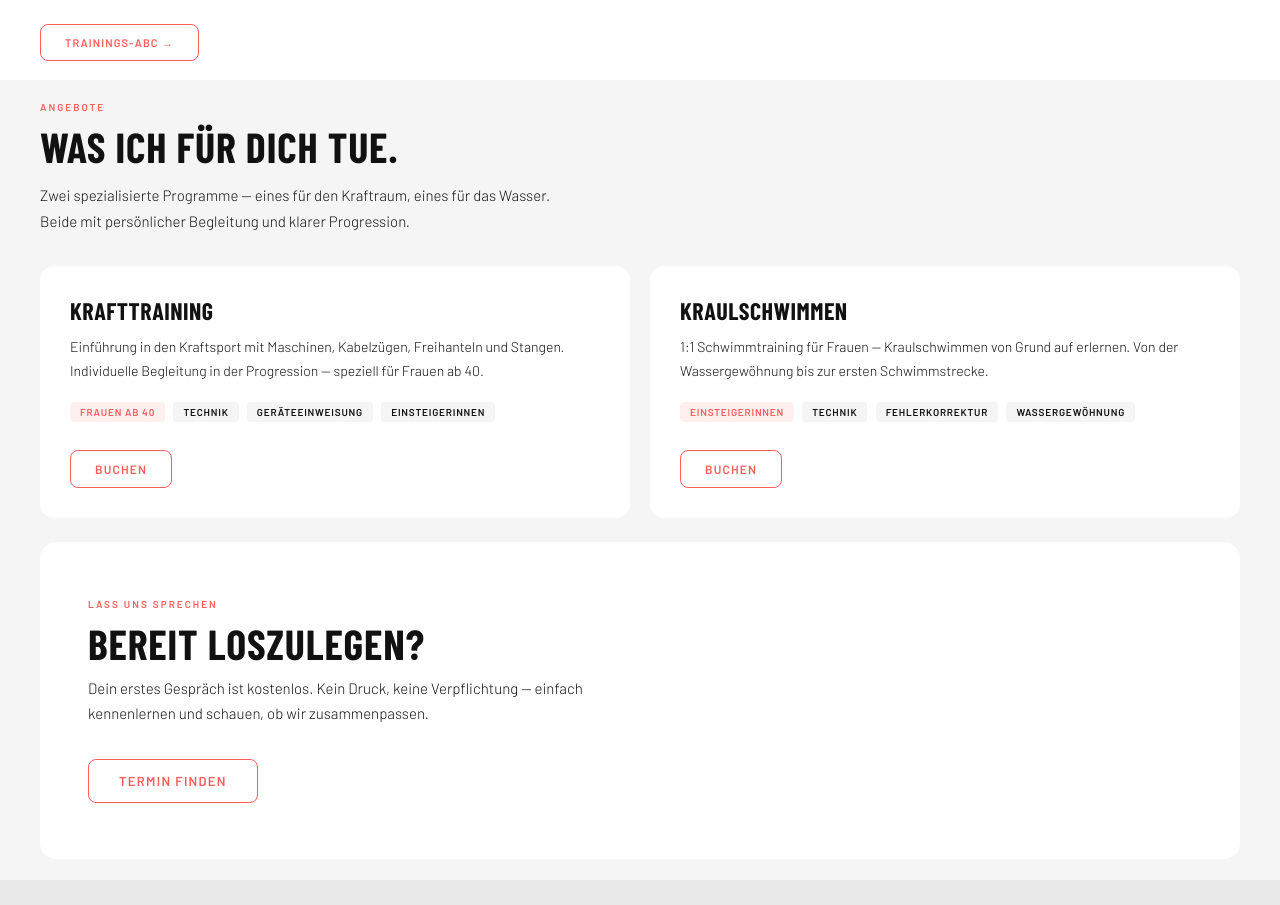
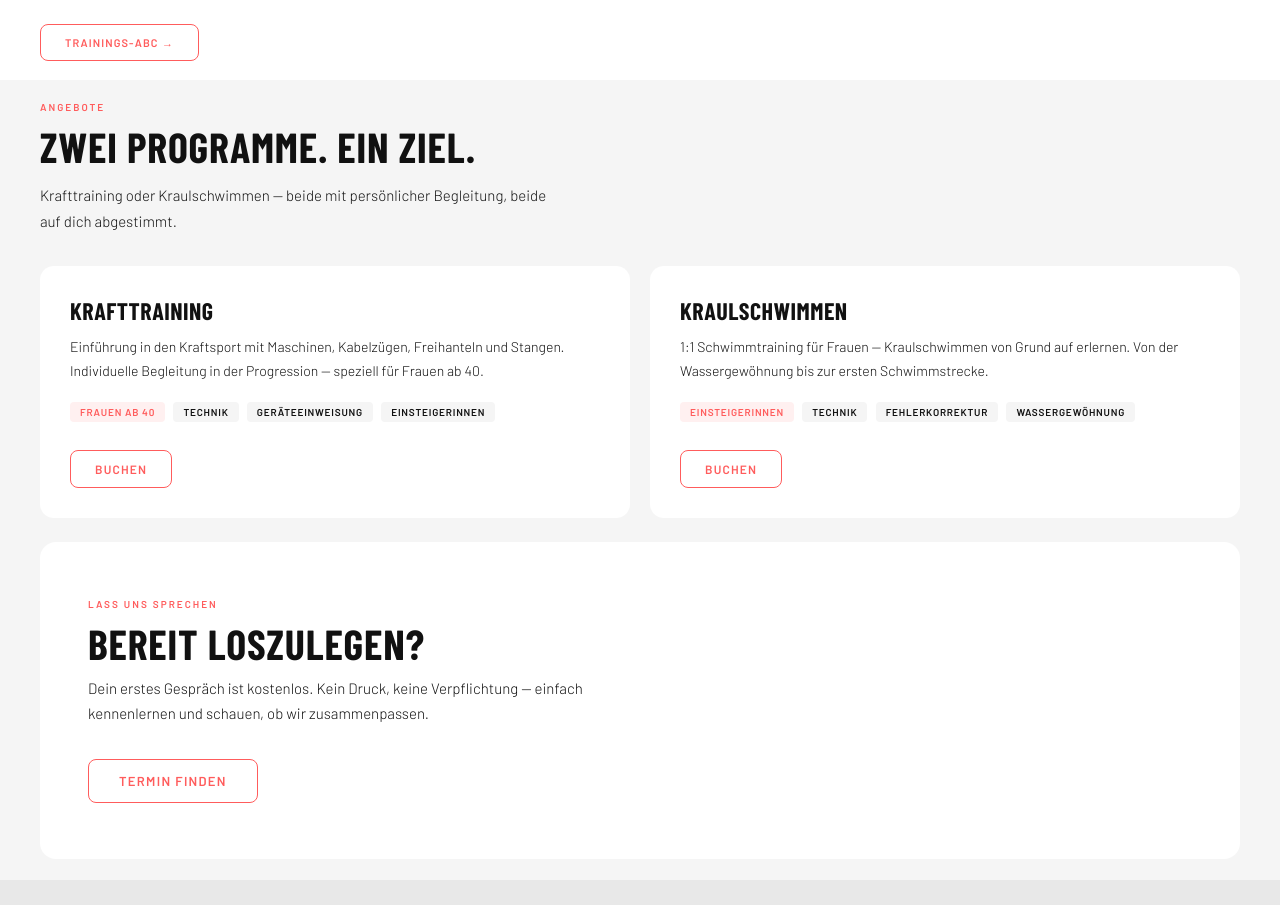
Before and after one commit to studio-juis/training, a plain HTML site: page startseite.html in a window 1280 px wide. Shown: the part 1520-2425 px from the top of the page. Drawn offline with nearby package versions, Linux system fonts and the light colour scheme; a web font is replaced by a local one.

Commit message:
Update startseite.html

```diff
--- a/startseite.html
+++ b/startseite.html
@@ -561,8 +561,8 @@ footer { background: var(--gray-light); padding: 28px 40px; display: flex; justi
 <div class="seg-inner">
 <div style="padding: 0;">
   <div class="section-label">Angebote</div>
-  <div class="section-title">Was ich für dich tue.</div>
-  <div class="section-body">Zwei spezialisierte Programme — eines für den Kraftraum, eines für das Wasser. Beide mit persönlicher Begleitung und klarer Progression.</div>
+  <div class="section-title">Zwei Programme. Ein Ziel.</div>
+  <div class="section-body">Krafttraining oder Kraulschwimmen — beide mit persönlicher Begleitung, beide auf dich abgestimmt.</div>
   <div class="cards">
     <div class="card">
       <div class="card-title">Krafttraining</div>
```
